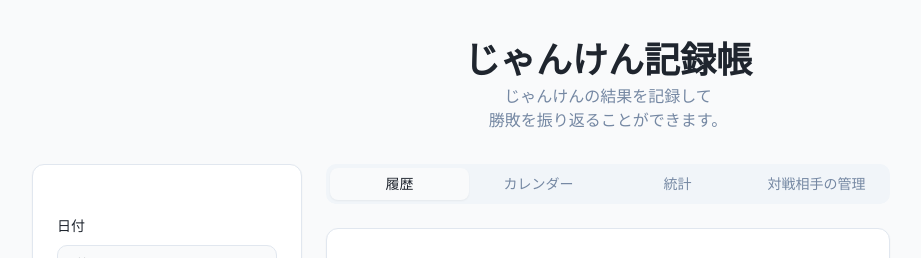
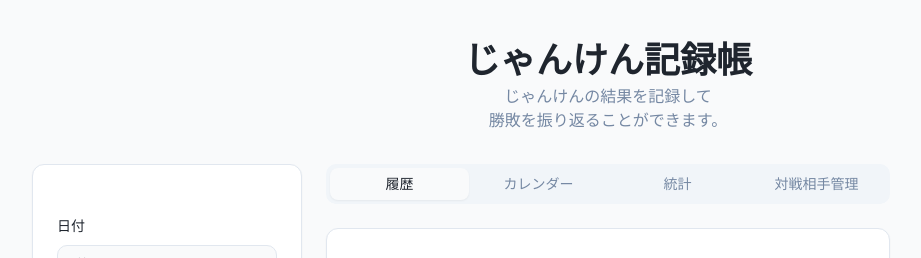
Before and after one commit to git-middle/janken-record, a React (Vite) app: page / in a window 1280 px wide. Shown: the top 258 px of the page, without its empty margins (32-953 px from the left). Built offline with nearby package versions, Linux system fonts and the light colour scheme.

Commit message:
a bit change

```diff
--- a/src/pages/Index.tsx
+++ b/src/pages/Index.tsx
@@ -59,7 +59,7 @@ const Index = () => {
                   <TabsTrigger value="history">履歴</TabsTrigger>
                   <TabsTrigger value="calendar">カレンダー</TabsTrigger>
                   <TabsTrigger value="stats">統計</TabsTrigger>
-                  <TabsTrigger value="opponents">対戦相手の管理</TabsTrigger>
+                  <TabsTrigger value="opponents">対戦相手管理</TabsTrigger>
                 </TabsList>
 
                 <TabsContent value="history" className="mt-6">
```
